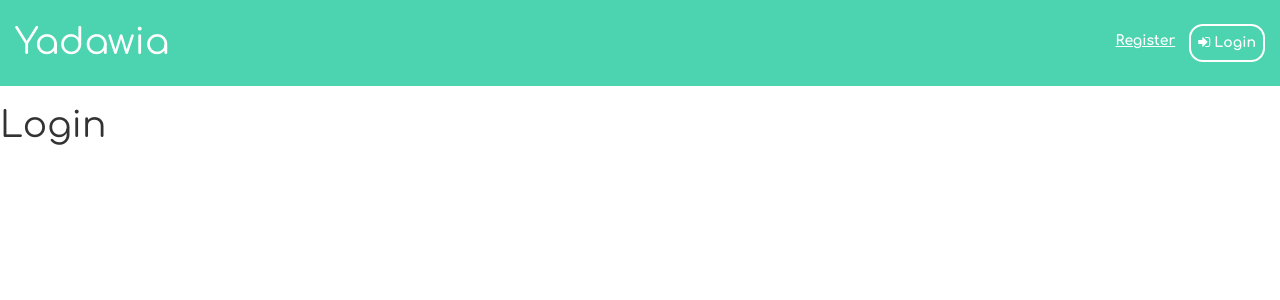
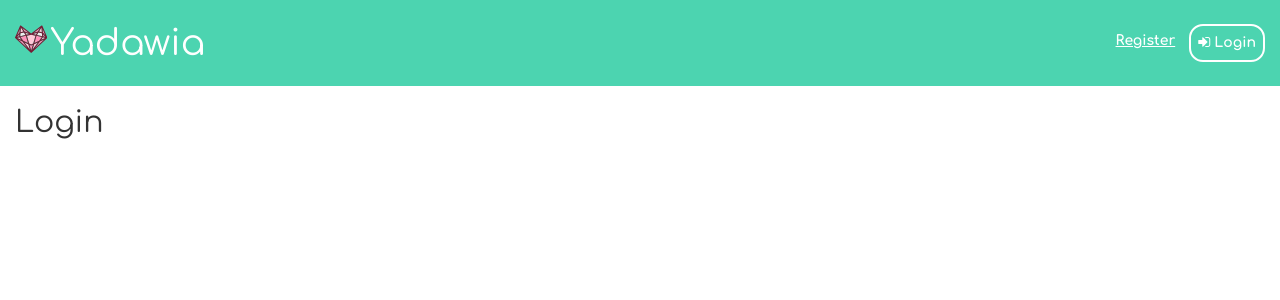
Before and after one commit to blaringsilence/yadawia, a Flask app: page /login in a window 1280 px wide. Shown: the top 300 px of the page. Run offline with Flask 2, Linux system fonts and the light colour scheme; some libraries are stand-ins or nearby versions.

Commit message:
Add logo, create files for register and login.

```diff
--- a/yadawia/__init__.py
+++ b/yadawia/__init__.py
@@ -65,5 +65,12 @@ def home():
 
 @app.route('/login', methods=['GET', 'POST'])
 def login():
-	# if request.method == 'POST':
+	if request.method == 'POST':
+		pass
 	return render_template('login.html')
+
+@app.route('/register', methods=['GET', 'POST'])
+def register():
+	if request.method == 'POST':
+		pass
+	return render_template('register.html')
--- a/yadawia/static/css/styles.css
+++ b/yadawia/static/css/layout.css
@@ -3,7 +3,7 @@
 	- Blue: rgb(76,212,176);
 	- Yellow: rgb(237,216,52);
 	- Orange: rgb(242,77,22);
-	- Purple: rgb(125,20,36);
+	- Purple: rgb(117,28,53);
 	- Text Grey: rgb(51,51,51);
 */
 
@@ -14,7 +14,7 @@ body {
 }
 
 a {
-	color: rgb(125,20,36); /* PURPLE */
+	color: rgb(117,28,53); /* PURPLE */
 }
 
 .top-nav {
@@ -26,8 +26,18 @@ a {
 	text-decoration: none;
 }
 
+.top-nav .logo {
+	width: 0.9em;
+	margin-right: -0.2em;
+}
+
 .title {
 	margin-top: 0.2em;
+	transition-duration: 0.3s;
+}
+
+.title:hover {
+	opacity: 0.7;
 }
 
 .menu-space {
--- a/yadawia/templates/layout.html
+++ b/yadawia/templates/layout.html
@@ -6,29 +6,34 @@
 		<title>Yadawia {% block extend_title %}{% endblock %}</title>
 		<!--End Metadata-->
 		<!--CSS-->
-		<!--link rel="shortcut icon" href="{{ url_for('static', filename='favicon.ico') }}"-->
+		<link rel="shortcut icon" href="{{ url_for('static', filename='favicon.ico') }}">
 		<link rel="stylesheet" href="{{ url_for('static', filename='css/font-awesome.min.css') }}">
 		<link href="https://fonts.googleapis.com/css?family=Comfortaa:400,700" rel="stylesheet">
 		<link rel='stylesheet' type='text/css' href="{{ url_for('static', filename='css/bootstrap.min.css')}}">
-		<link rel='stylesheet' type='text/css' href="{{ url_for('static', filename='css/styles.css') }}">
+		<link rel='stylesheet' type='text/css' href="{{ url_for('static', filename='css/layout.css') }}">
+		{% block css %}
+		{% endblock %}
 		<!--End CSS-->
+	<body>
 		<div class="container-fluid top-nav">
 			<div class="row">
 				<div class="col-xs-12 col-md-4 title">
-					<h1><a href="{{ url_for('home') }}">Yadawia</a></h1>
+					<h1><a href="{{ url_for('home') }}"> {% include 'logo.html' %} Yadawia</a></h1>
 				</div>
 				<div class="col-xs-12 col-md-8 menu-space">
 					<ul class="list-inline list-unstyled menu">
 					{% if not session.logged_in %}
 						<a href="{{ url_for('login') }}"><li class="button"><i class="fa fa-sign-in"></i> Login</li></a>
-						<li>Register</li>
+						<a href="{{ url_for('register') }}"><li>Register</li></a>
 					{% endif %}
 					</ul>
 				</div>
 			</div>
 		</div>
+		<div class="container-fluid">
 		{% block middle %}
 		{% endblock %}
+		</div>
 		<!--Scripts-->
 		{% block scripts %}
 		{% endblock %}
--- a/yadawia/templates/login.html
+++ b/yadawia/templates/login.html
@@ -1,5 +1,5 @@
 {% extends 'layout.html' %}
 
 {% block middle %}
-	<h1>Login</h1>
+	<h2>Login</h2>
 {% endblock %}
--- /dev/null
+++ b/yadawia/templates/logo.html
@@ -0,0 +1,46 @@
+<svg version="1.1" id="yadawia-logo" class="logo" xmlns="http://www.w3.org/2000/svg" xmlns:xlink="http://www.w3.org/1999/xlink" x="0px" y="0px"
+	 viewBox="0 0 385.048 385.048" style="enable-background:new 0 0 385.048 385.048;" xml:space="preserve">
+<g>
+	<polygon style="fill:#FFC9D8;" points="262.191,116.558 215.326,131.354 248.333,138.956 	"/>
+	<polygon style="fill:#FFC9D8;" points="168.22,243.23 192.525,254.41 216.829,243.23 243.655,150.193 192.524,138.418
+		141.394,150.192 	"/>
+	<polygon style="fill:#FFC9D8;" points="136.715,138.956 169.724,131.354 122.857,116.558 	"/>
+	<polygon style="fill:#FF91B9;" points="65.684,167.628 97.572,210.733 153.822,236.607 129.683,152.889 	"/>
+	<polygon style="fill:#FF91B9;" points="161.468,116.164 88.029,60.271 113.181,100.921 	"/>
+	<polygon style="fill:#FF91B9;" points="297.017,60.271 223.579,116.165 271.867,100.921 	"/>
+	<polygon style="fill:#FFC9D8;" points="319.09,108.513 314.679,54.536 285.446,101.783 	"/>
+	<polygon style="fill:#FF91B9;" points="359.174,144.164 328.141,71.94 331.534,113.45 	"/>
+	<polygon style="fill:#EEEEEE;" points="260.685,141.8 322.984,156.147 320.107,120.955 278.708,112.672 	"/>
+	<polygon style="fill:#FF91B9;" points="231.227,236.607 287.476,210.733 319.363,167.628 255.366,152.889 	"/>
+	<polygon style="fill:#FFC9D8;" points="310.102,200.326 360.561,177.115 332.118,170.565 	"/>
+	<path style="fill:#FF91B9;" d="M194.884,266.524c-0.203,0.087-1.016,0.491-2.355,0.491s-2.501-0.545-2.512-0.55l-17.406-8.007
+		l19.914,69.064l19.913-69.064C212.438,258.459,194.921,266.507,194.884,266.524z"/>
+	<polygon style="fill:#FFC9D8;" points="112.383,230.756 177.524,318.814 158.212,251.836 	"/>
+	<polygon style="fill:#FFC9D8;" points="70.369,54.536 65.958,108.513 99.603,101.782 	"/>
+	<polygon style="fill:#FF91B9;" points="236.169,300.27 347.719,196.23 295.293,220.346 	"/>
+	<polygon style="fill:#FF91B9;" points="335.254,158.973 361.876,165.104 333.146,133.181 	"/>
+	<polygon style="fill:#FFC9D8;" points="226.836,251.836 207.525,318.815 272.667,230.754 	"/>
+	<polygon style="fill:#FF91B9;" points="37.33,196.232 148.88,300.27 89.757,220.347 	"/>
+	<polygon style="fill:#FF91B9;" points="56.908,71.937 25.873,144.165 53.514,113.451 	"/>
+	<polygon style="fill:#EEEEEE;" points="106.341,112.672 64.941,120.955 62.064,156.148 124.364,141.8 	"/>
+	<polygon style="fill:#FF91B9;" points="51.902,133.181 23.172,165.104 49.794,158.973 	"/>
+	<polygon style="fill:#FFC9D8;" points="52.93,170.564 24.487,177.115 74.946,200.325 	"/>
+	<path style="fill:#751C35;" d="M324.685,33.5c-0.729-1.697-2.199-2.964-3.986-3.434c-1.788-0.472-3.689-0.092-5.16,1.028
+		L192.524,124.72L69.509,31.094c-1.471-1.119-3.375-1.497-5.16-1.028c-1.787,0.47-3.258,1.736-3.986,3.434L0.488,172.846
+		c-1,2.327-0.432,5.03,1.42,6.757l186.524,173.965c1.151,1.074,2.62,1.612,4.092,1.612c0,0,0,0,0.001,0
+		c1.472,0,2.941-0.538,4.092-1.612L383.14,179.603c1.852-1.727,2.42-4.43,1.42-6.757L324.685,33.5z M359.174,144.164l-27.641-30.714
+		l-3.393-41.51L359.174,144.164z M320.107,120.955l2.877,35.192L260.685,141.8l18.022-29.129L320.107,120.955z M319.363,167.628
+		l-31.887,43.105l-56.249,25.874l24.139-83.718L319.363,167.628z M319.09,108.513l-33.645-6.73l29.233-47.247L319.09,108.513z
+		 M297.017,60.271l-25.15,40.649l-48.288,15.244L297.017,60.271z M262.191,116.558l-13.858,22.397l-33.007-7.602L262.191,116.558z
+		 M243.655,150.193l-26.826,93.037l-24.304,11.18l-24.305-11.18l-26.826-93.038l51.13-11.774L243.655,150.193z M153.822,236.607
+		l-56.25-25.874l-31.888-43.105l63.999-14.738L153.822,236.607z M136.715,138.956l-13.858-22.397l46.867,14.796L136.715,138.956z
+		 M161.468,116.164l-48.287-15.243L88.029,60.271L161.468,116.164z M70.369,54.536l29.234,47.246l-33.646,6.731L70.369,54.536z
+		 M64.941,120.955l41.4-8.283l18.022,29.129l-62.3,14.348L64.941,120.955z M56.908,71.937l-3.394,41.514l-27.642,30.714
+		L56.908,71.937z M51.902,133.181l-2.108,25.792l-26.621,6.131L51.902,133.181z M52.93,170.564l22.016,29.761l-50.459-23.21
+		L52.93,170.564z M37.33,196.232l52.428,24.115l59.123,79.923L37.33,196.232z M112.383,230.756l45.829,21.08l19.311,66.979
+		L112.383,230.756z M192.525,327.523l-19.914-69.064l17.406,8.007c0.011,0.005,1.172,0.55,2.512,0.55s2.152-0.404,2.355-0.491
+		c0.037-0.017,17.554-8.065,17.554-8.065L192.525,327.523z M226.836,251.836l45.83-21.082l-65.142,88.061L226.836,251.836z
+		 M236.169,300.27l59.123-79.924l52.427-24.116L236.169,300.27z M310.102,200.326l22.016-29.761l28.443,6.55L310.102,200.326z
+		 M335.254,158.973l-2.108-25.792l28.729,31.923L335.254,158.973z"/>
+</g>
+</svg>
```
Also changed, not shown: yadawia/templates/register.html (added, +9 -0 lines), yadawia/static/favicon.ico (added).
